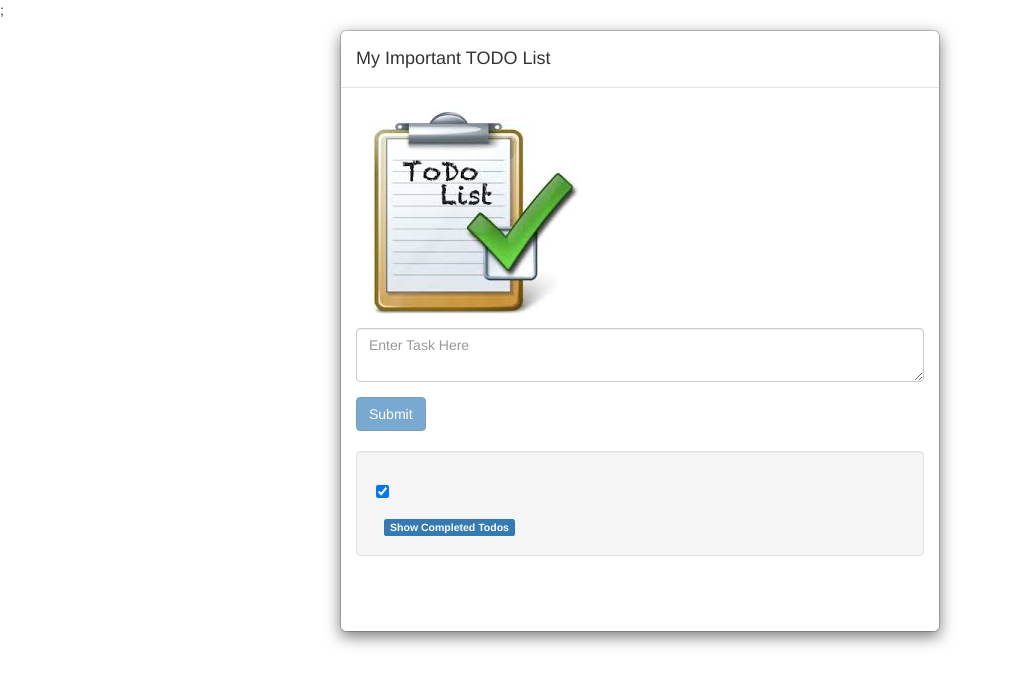
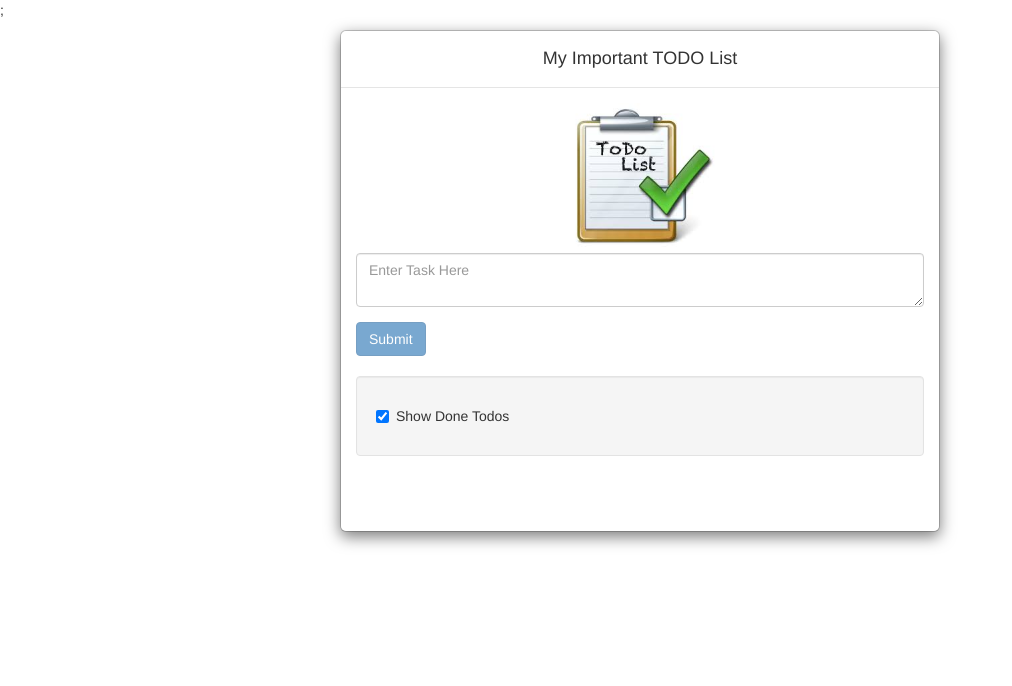
Before and after one commit to MoeCarson/ListTutorial, a React app: page / in a window 1280 px wide. Shown: the top 686 px of the page, without its empty margins (0-1012 px from the left). Built offline with nearby package versions, Linux system fonts and the light colour scheme.

Commit message:
cosmetics... moving on to jest

```diff
--- a/src/components/App.js
+++ b/src/components/App.js
@@ -6,18 +6,18 @@ import { Modal, Image } from 'react-bootstrap'
 
 const App = () =>
     <div className="App">
-        <div className="static-modal">
+        <div className="static-modal" style={{textAlign:'center'}}>
             <Modal.Dialog>
                 <Modal.Header>
                     <Modal.Title>My Important TODO List</Modal.Title>
                 </Modal.Header>
                 <Modal.Body>
-                    <div>
-                        <Image src='/todo.jpg' alt="logo" rounded/>
+                    <Image src='/todo.jpg' alt="logo" width={150} height={150} rounded/>
+                    <div style={{textAlign:'left'}}>
+                        <CreateTodoContainer />
+                        <br></br>
+                        <TodosContainer />
                     </div>
-                    <CreateTodoContainer />
-                    <br></br>
-                    <TodosContainer />
                 </Modal.Body>
             </Modal.Dialog>
         </div>;
--- a/src/components/Todos.js
+++ b/src/components/Todos.js
@@ -5,14 +5,12 @@ const Todos = ({ todos, onChangeCheckBox, showDone, onChangeShowDone }) =>
 <>
 <br></br>
 <Well>
-    <Checkbox name="showDone" value="test" checked={showDone} onChange={evt => onChangeShowDone( evt.target.checked )}></Checkbox>
-&nbsp; <Label bsStyle="primary">Show Completed Todos</Label>
-</Well><br></br>
+    <Checkbox name="showDone" value="test" checked={showDone} onChange={evt => onChangeShowDone( evt.target.checked )}>Show Done Todos</Checkbox>
+</Well>
+<br></br>
 <ListGroup >
     {todos.map(item => (
-        <ListGroupItem key={item.name}><Checkbox type="checkbox" name={item.name} value="test" checked={item.done} onChange={evt => onChangeCheckBox({ checked: evt.target.checked, name: item.name })}></Checkbox>
-            {item.name}
-
+        <ListGroupItem key={item.name}><Checkbox type="checkbox" name={item.name} value="test" checked={item.done} onChange={evt => onChangeCheckBox({ checked: evt.target.checked, name: item.name })}>{item.name}</Checkbox>
         </ListGroupItem>
 
     ))}
```
Also changed, not shown: 1 other file (tests, documents, lock files or other folders).
